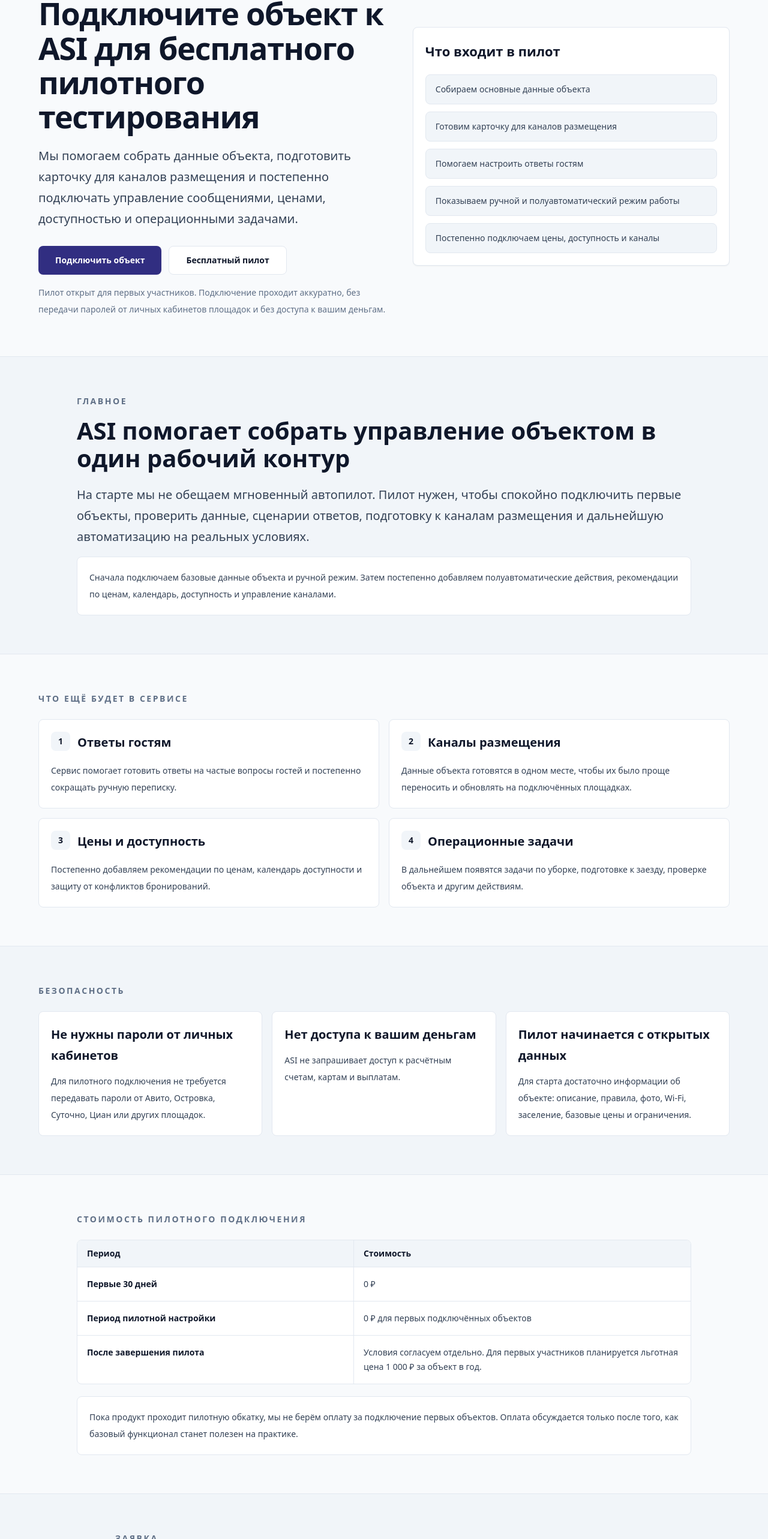
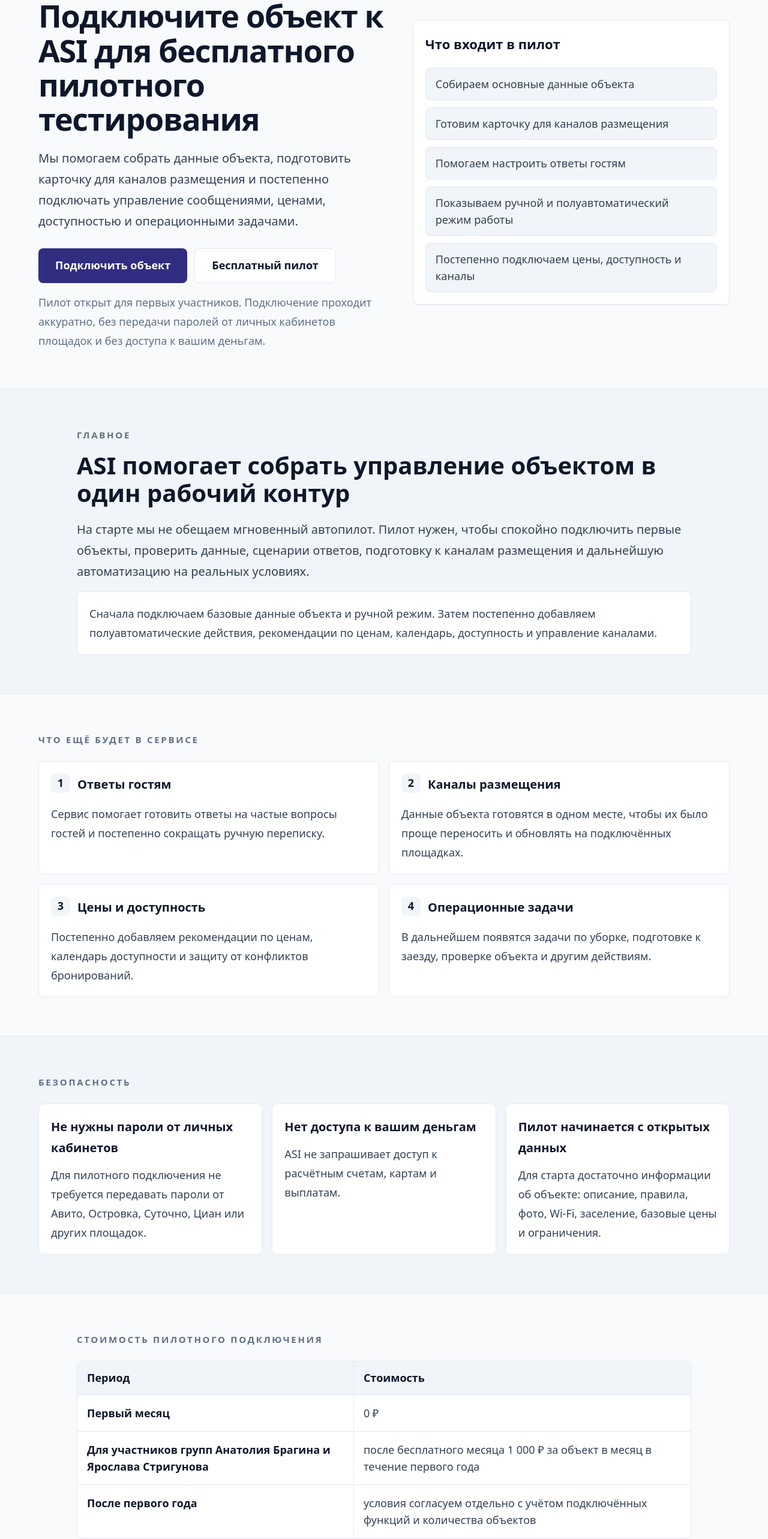
Before and after one commit to ASI-integration/asi-landing, a Next.js app: page /ru/early-access in a window 1280 px wide. Shown: the part 223-2789 px from the top of the page at 60% size. Built offline with nearby package versions, Linux system fonts and the light colour scheme.

Commit message:
Улучшить читаемость раннего доступа

```diff
--- a/src/app/ru/early-access/page.tsx
+++ b/src/app/ru/early-access/page.tsx
@@ -54,11 +54,14 @@ const securityItems = [
 ];
 
 const pricingRows = [
-  ['Первые 30 дней', '0 ₽'],
-  ['Период пилотной настройки', '0 ₽ для первых подключённых объектов'],
+  ['Первый месяц', '0 ₽'],
   [
-    'После завершения пилота',
-    'Условия согласуем отдельно. Для первых участников планируется льготная цена 1 000 ₽ за объект в год.',
+    'Для участников групп Анатолия Брагина и Ярослава Стригунова',
+    'после бесплатного месяца 1 000 ₽ за объект в месяц в течение первого года',
+  ],
+  [
+    'После первого года',
+    'условия согласуем отдельно с учётом подключённых функций и количества объектов',
   ],
 ];
 
@@ -71,7 +74,7 @@ export default function RuEarlyAccessPage() {
         <section className="px-4 py-12 sm:px-6 sm:py-16">
           <div className="mx-auto grid max-w-6xl gap-10 lg:grid-cols-[1.05fr_0.95fr] lg:items-center">
             <div>
-              <p className="text-sm font-bold uppercase tracking-[0.18em] text-[var(--t-muted)]">Закрытый пилот</p>
+              <p className="text-[15px] font-bold uppercase leading-6 tracking-[0.18em] text-[var(--t-muted)]">Закрытый пилот</p>
               <h1 className="mt-4 max-w-4xl text-3xl font-bold leading-tight tracking-tight text-[var(--t-text)] sm:text-5xl">
                 Подключите объект к ASI для бесплатного пилотного тестирования
               </h1>
@@ -83,18 +86,18 @@ export default function RuEarlyAccessPage() {
                 <div className="flex flex-wrap gap-3">
                   <a
                     href="#pilot-form"
-                    className="inline-flex min-h-12 items-center justify-center rounded-lg bg-[var(--t-accent)] px-7 py-3 text-sm font-bold text-white transition hover:bg-[var(--t-accent-hover)]"
+                    className="inline-flex min-h-12 items-center justify-center rounded-lg bg-[var(--t-accent)] px-7 py-3 text-base font-bold text-white transition hover:bg-[var(--t-accent-hover)]"
                   >
                     Подключить объект
                   </a>
                   <a
                     href="#pricing"
-                    className="inline-flex min-h-12 items-center justify-center rounded-lg border border-[var(--t-border)] bg-[var(--t-surface)] px-7 py-3 text-sm font-bold text-[var(--t-text)] transition hover:bg-[var(--t-surface-2)]"
+                    className="inline-flex min-h-12 items-center justify-center rounded-lg border border-[var(--t-border)] bg-[var(--t-surface)] px-7 py-3 text-base font-bold text-[var(--t-text)] transition hover:bg-[var(--t-surface-2)]"
                   >
                     Бесплатный пилот
                   </a>
                 </div>
-                <p className="mt-4 max-w-2xl text-sm leading-7 text-[var(--t-muted)]">
+                <p className="mt-4 max-w-2xl text-base leading-8 text-[var(--t-muted)]">
                   Пилот открыт для первых участников. Подключение проходит аккуратно, без передачи паролей от личных
                   кабинетов площадок и без доступа к вашим деньгам.
                 </p>
@@ -105,7 +108,7 @@ export default function RuEarlyAccessPage() {
               <h2 className="text-xl font-bold text-[var(--t-text)]">Что входит в пилот</h2>
               <ul className="mt-5 space-y-3">
                 {pilotItems.map((item) => (
-                  <li key={item} className="rounded-lg border border-[var(--t-border)] bg-[var(--t-surface-2)] px-4 py-3 text-sm leading-6 text-[var(--t-text-2)]">
+                  <li key={item} className="rounded-lg border border-[var(--t-border)] bg-[var(--t-surface-2)] px-4 py-3 text-base leading-7 text-[var(--t-text-2)]">
                     {item}
                   </li>
                 ))}
@@ -116,7 +119,7 @@ export default function RuEarlyAccessPage() {
 
         <section className="border-y border-[var(--t-border)] bg-[var(--t-surface-2)] px-4 py-12 sm:px-6 sm:py-16">
           <div className="mx-auto max-w-5xl">
-            <p className="text-sm font-bold uppercase tracking-[0.18em] text-[var(--t-muted)]">Главное</p>
+            <p className="text-[15px] font-bold uppercase leading-6 tracking-[0.18em] text-[var(--t-muted)]">Главное</p>
             <h2 className="mt-4 text-2xl font-bold leading-tight text-[var(--t-text)] sm:text-4xl">
               ASI помогает собрать управление объектом в один рабочий контур
             </h2>
@@ -125,7 +128,7 @@ export default function RuEarlyAccessPage() {
               проверить данные, сценарии ответов, подготовку к каналам размещения и дальнейшую автоматизацию на реальных
               условиях.
             </p>
-            <p className="mt-4 rounded-lg border border-[var(--t-border)] bg-[var(--t-surface)] p-5 text-sm leading-7 text-[var(--t-text-2)]">
+            <p className="mt-4 rounded-lg border border-[var(--t-border)] bg-[var(--t-surface)] p-5 text-base leading-8 text-[var(--t-text-2)]">
               Сначала подключаем базовые данные объекта и ручной режим. Затем постепенно добавляем полуавтоматические
               действия, рекомендации по ценам, календарь, доступность и управление каналами.
             </p>
@@ -134,17 +137,17 @@ export default function RuEarlyAccessPage() {
 
         <section className="px-4 py-12 sm:px-6 sm:py-16">
           <div className="mx-auto max-w-6xl">
-            <p className="text-sm font-bold uppercase tracking-[0.18em] text-[var(--t-muted)]">Что ещё будет в сервисе</p>
+            <p className="text-[15px] font-bold uppercase leading-6 tracking-[0.18em] text-[var(--t-muted)]">Что ещё будет в сервисе</p>
             <div className="mt-6 grid gap-4 md:grid-cols-2">
               {roadmapItems.map((item, index) => (
                 <article key={item.title} className="rounded-lg border border-[var(--t-border)] bg-[var(--t-surface)] p-5">
                   <div className="flex items-start gap-3">
-                    <span className="inline-flex h-8 w-8 shrink-0 items-center justify-center rounded-lg bg-[var(--t-surface-2)] text-sm font-bold text-[var(--t-text)]">
+                    <span className="inline-flex h-8 w-8 shrink-0 items-center justify-center rounded-lg bg-[var(--t-surface-2)] text-base font-bold text-[var(--t-text)]">
                       {index + 1}
                     </span>
                     <h2 className="text-lg font-bold text-[var(--t-text)]">{item.title}</h2>
                   </div>
-                  <p className="mt-4 text-sm leading-7 text-[var(--t-text-2)]">{item.text}</p>
+                  <p className="mt-4 text-base leading-8 text-[var(--t-text-2)]">{item.text}</p>
                 </article>
               ))}
             </div>
@@ -153,12 +156,12 @@ export default function RuEarlyAccessPage() {
 
         <section className="border-y border-[var(--t-border)] bg-[var(--t-surface-2)] px-4 py-12 sm:px-6 sm:py-16">
           <div className="mx-auto max-w-6xl">
-            <p className="text-sm font-bold uppercase tracking-[0.18em] text-[var(--t-muted)]">Безопасность</p>
+            <p className="text-[15px] font-bold uppercase leading-6 tracking-[0.18em] text-[var(--t-muted)]">Безопасность</p>
             <div className="mt-6 grid gap-4 lg:grid-cols-3">
               {securityItems.map((item) => (
                 <article key={item.title} className="rounded-lg border border-[var(--t-border)] bg-[var(--t-surface)] p-5">
                   <h2 className="text-lg font-bold text-[var(--t-text)]">{item.title}</h2>
-                  <p className="mt-3 text-sm leading-7 text-[var(--t-text-2)]">{item.text}</p>
+                  <p className="mt-3 text-base leading-8 text-[var(--t-text-2)]">{item.text}</p>
                 </article>
               ))}
             </div>
@@ -167,22 +170,23 @@ export default function RuEarlyAccessPage() {
 
         <section id="pricing" className="scroll-mt-24 px-4 py-12 sm:px-6 sm:py-16">
           <div className="mx-auto max-w-5xl">
-            <p className="text-sm font-bold uppercase tracking-[0.18em] text-[var(--t-muted)]">Стоимость пилотного подключения</p>
+            <p className="text-[15px] font-bold uppercase leading-6 tracking-[0.18em] text-[var(--t-muted)]">Стоимость пилотного подключения</p>
             <div className="mt-6 overflow-hidden rounded-lg border border-[var(--t-border)] bg-[var(--t-surface)]">
-              <div className="grid grid-cols-[0.9fr_1.1fr] border-b border-[var(--t-border)] bg-[var(--t-surface-2)] text-sm font-bold text-[var(--t-text)]">
+              <div className="grid border-b border-[var(--t-border)] bg-[var(--t-surface-2)] text-base font-bold text-[var(--t-text)] sm:grid-cols-[0.9fr_1.1fr]">
                 <div className="px-4 py-3">Период</div>
-                <div className="border-l border-[var(--t-border)] px-4 py-3">Стоимость</div>
+                <div className="border-t border-[var(--t-border)] px-4 py-3 sm:border-l sm:border-t-0">Стоимость</div>
               </div>
               {pricingRows.map(([period, price]) => (
-                <div key={period} className="grid grid-cols-[0.9fr_1.1fr] border-b border-[var(--t-border)] text-sm leading-6 text-[var(--t-text-2)] last:border-b-0">
+                <div key={period} className="grid border-b border-[var(--t-border)] text-base leading-7 text-[var(--t-text-2)] last:border-b-0 sm:grid-cols-[0.9fr_1.1fr]">
                   <div className="px-4 py-4 font-semibold text-[var(--t-text)]">{period}</div>
-                  <div className="border-l border-[var(--t-border)] px-4 py-4">{price}</div>
+                  <div className="border-t border-[var(--t-border)] px-4 py-4 sm:border-l sm:border-t-0">{price}</div>
                 </div>
               ))}
             </div>
-            <p className="mt-5 rounded-lg border border-[var(--t-border)] bg-[var(--t-surface)] p-5 text-sm leading-7 text-[var(--t-text-2)]">
-              Пока продукт проходит пилотную обкатку, мы не берём оплату за подключение первых объектов. Оплата обсуждается
-              только после того, как базовый функционал станет полезен на практике.
+            <p className="mt-5 rounded-lg border border-[var(--t-border)] bg-[var(--t-surface)] p-5 text-base leading-8 text-[var(--t-text-2)]">
+              Пока продукт проходит пилотную обкатку, мы подключаем первые объекты в спокойном режиме и не берём оплату
+              за первый месяц. Для участников групп Анатолия Брагина и Ярослава Стригунова сохраняется льготное условие
+              на первый год после подключения.
             </p>
           </div>
         </section>
@@ -190,15 +194,15 @@ export default function RuEarlyAccessPage() {
         <section className="border-t border-[var(--t-border)] bg-[var(--t-surface-2)] px-4 py-12 sm:px-6 sm:py-16">
           <div className="mx-auto max-w-4xl">
             <div className="mb-8">
-              <p className="text-sm font-bold uppercase tracking-[0.18em] text-[var(--t-muted)]">Заявка</p>
+              <p className="text-[15px] font-bold uppercase leading-6 tracking-[0.18em] text-[var(--t-muted)]">Заявка</p>
               <h2 className="mt-3 text-2xl font-bold text-[var(--t-text)] sm:text-3xl">
                 Подключить объект к пилоту
               </h2>
-              <p className="mt-3 max-w-2xl text-sm leading-7 text-[var(--t-text-2)]">
+              <p className="mt-3 max-w-2xl text-base leading-8 text-[var(--t-text-2)]">
                 Оставьте контакты и краткую информацию об объекте. Мы свяжемся, уточним данные и поможем пройти первые
                 шаги подключения.
               </p>
-              <p className="mt-3 max-w-3xl rounded-lg border border-[var(--t-border)] bg-[var(--t-surface)] p-5 text-sm leading-7 text-[var(--t-text-2)]">
+              <p className="mt-3 max-w-3xl rounded-lg border border-[var(--t-border)] bg-[var(--t-surface)] p-5 text-base leading-8 text-[var(--t-text-2)]">
                 Для старта понадобятся: адрес или район, тип объекта, фото, описание, правила проживания, условия
                 заселения, Wi-Fi, базовая цена и список площадок, где объект уже размещён.
               </p>
```
Also changed, not shown: src/components/early-access/EarlyAccessObjectForm.tsx (+10 -10 lines).
